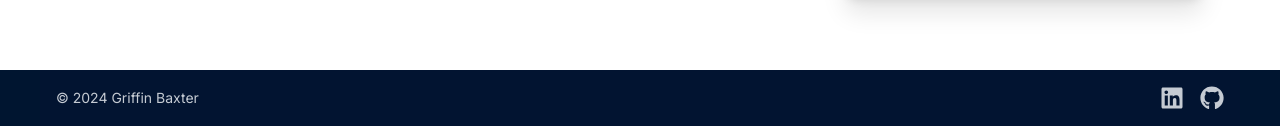
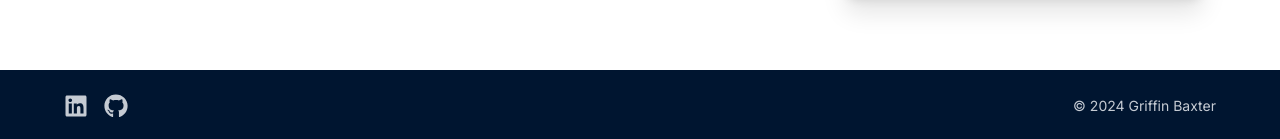
Before and after one commit to GriffinBaxter/GriffinBaxter.com, a Next.js app: page / in a window 1280 px wide. Shown: the part 1398-1537 px from the top of the page. Built offline with nearby package versions, Linux system fonts and the light colour scheme.

Commit message:
WEB-2: Improve footer with help from shadcn/ui

```diff
--- a/src/components/footer.tsx
+++ b/src/components/footer.tsx
@@ -5,13 +5,11 @@ import Link from "next/link";
 
 const FooterComponent: NextPage = () => {
   return (
-    <div className="mt-auto w-full bg-navbar-dark-blue">
-      <footer className="footer mx-auto max-w-[1200px] items-center bg-neutral p-4 text-neutral-content">
-        <div className="grid-flow-col items-center">
-          <p>© {new Date().getFullYear()} Griffin Baxter</p>
-        </div>
-        <div className="grid-flow-col gap-4 md:place-self-center md:justify-self-end">
+    <div className="bg-navbar-dark-blue py-6 text-neutral-content">
+      <div className="container mx-auto flex max-w-[1200px] flex-col items-center justify-between px-6 sm:flex-row">
+        <div className="flex items-center space-x-4">
           <Link
+            className="hover:text-white"
             target="_blank"
             href="https://www.linkedin.com/in/griffinbaxter/"
             rel="noreferrer"
@@ -19,6 +17,7 @@ const FooterComponent: NextPage = () => {
             <FaLinkedin size={24}></FaLinkedin>
           </Link>
           <Link
+            className="hover:text-white"
             target="_blank"
             href="https://github.com/GriffinBaxter"
             rel="noreferrer"
@@ -26,7 +25,10 @@ const FooterComponent: NextPage = () => {
             <FaGithub size={24}></FaGithub>
           </Link>
         </div>
-      </footer>
+        <p className="mt-4 text-sm sm:mt-0">
+          © {new Date().getFullYear()} Griffin Baxter
+        </p>
+      </div>
     </div>
   );
 };
```
